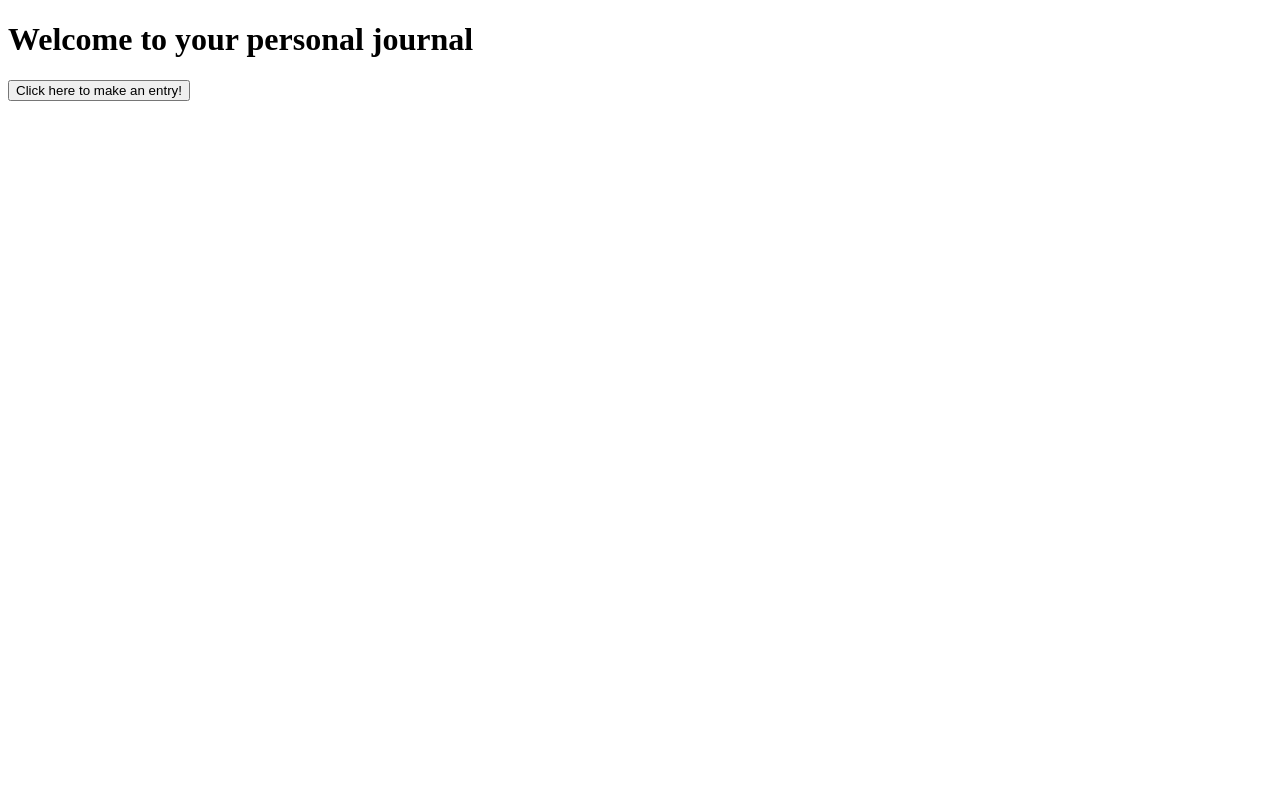
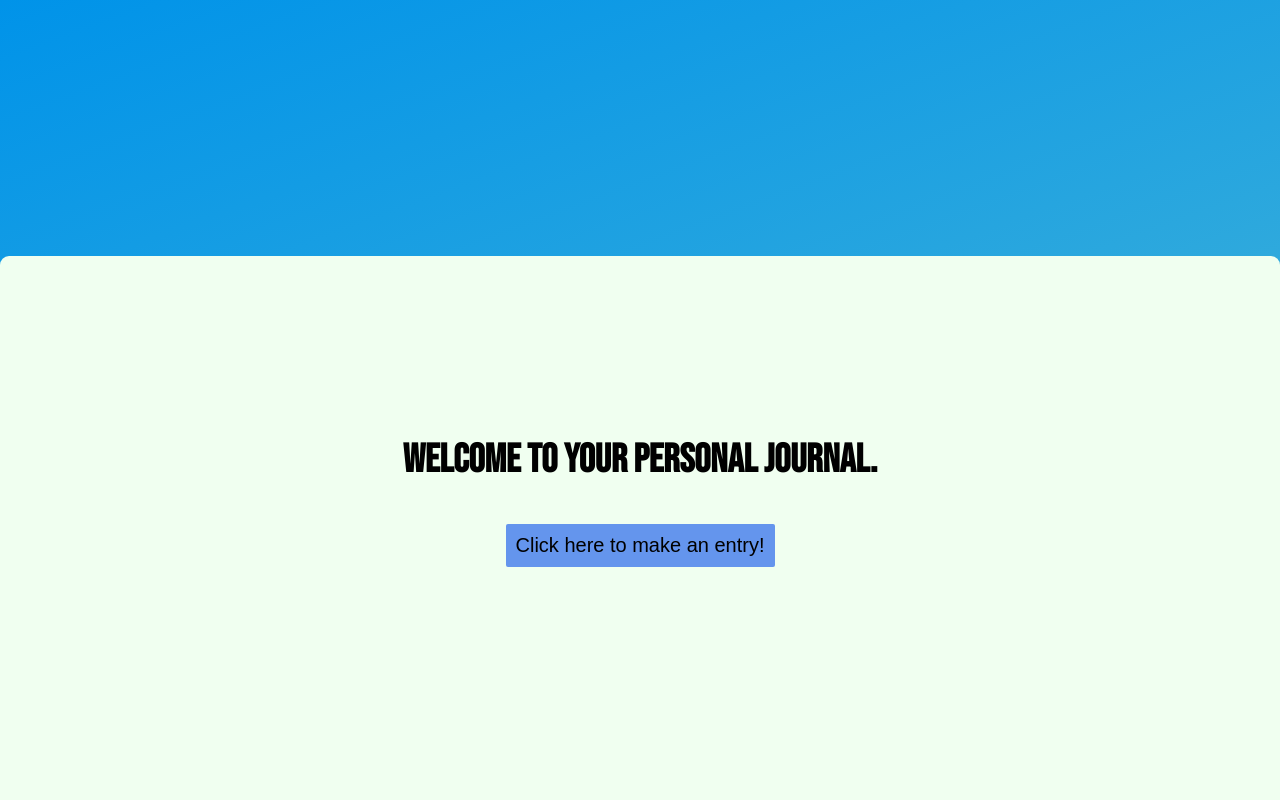
Before and after one commit to Lizzyrho21/Journal_Entry, a plain HTML site: page journal.html in a window 1280 px wide. Shown: the top 800 px of the page. Drawn offline with Linux system fonts and the light colour scheme.

Commit message:
Finished main JS and added some CSS

```diff
--- a/journal.html
+++ b/journal.html
@@ -8,9 +8,11 @@
     <title>Journal Entry</title>
 </head>
 <body>
-    <h1>Welcome to your personal journal</h1>
+    <div class="container">
+    <h1>Welcome to your personal journal.</h1>
     <button id="btn-entry" type="button">Click here to make an entry!</button>
     <div id='journal-entry'></div>
+</div>
     <script src="journal.js"></script>
 </body>
 </html>
--- a/journal.js
+++ b/journal.js
@@ -57,6 +57,7 @@ while(userConfidenceLevel === false) // while loop is created to force them to c
 let userWriteJournalEntry = prompt("Please write your jounal entry"); // console.log user response and it is saved in the log.
 allUserResponses.push(userWriteJournalEntry);
 
+
 // console.log(userWriteJournalEntry);
 
 
@@ -69,9 +70,7 @@ if (userPostsReflection === true)
 newObject(userJournalDate, userConfidenceLevel, userWriteJournalEntry); // calling our Newobject function to store user input data
 
 }
-else(
 
-)
                               //=======POST REFLECTION END===============/
 
 console.log(allUserResponses); // the user response are inside of the array!
@@ -137,10 +136,14 @@ getDivElement.appendChild(listElement3);
 document.getElementById("btn-entry").addEventListener("click", workingJournalEntry);
 
 
+//===================End of button/ event listener=====================//
 
 
+//==========TODO:===========//
+
 // Use a function that you implement to iterate the list of entries in the array,
-
+// a function is created
+// another array? total entries
 // and using template literals, render all of the entries in the console
 //  (Note: Log each property of each entry item. NOT full array or entry object)
 // Allow the user to continue to submit entries as long as they choose until they enter 'quit'
--- a/style.css
+++ b/style.css
@@ -0,0 +1,55 @@
+
+@import url('https://fonts.googleapis.com/css2?family=Bebas+Neue&display=swap');
+
+*, html{
+    margin: 0;
+	padding: 0;
+ }
+body{
+    background-color: #0093E9;
+    background-image: linear-gradient(160deg, #0093E9 0%, #80D0C7 100%);
+}
+
+ .container {
+    text-align: center;
+    background-color: rgb(240,255,240);
+    padding:60px 30px;
+    margin-top:20%;
+    padding-bottom:90%;
+    border-radius: 9px;
+    height:50px;
+
+ }
+
+ .container > h1{
+     padding-top:30px;
+     margin-top:90px;
+     padding-bottom:30px;
+    font-family: Bebas Neue;
+    font-size: 40px;}
+
+
+
+#btn-entry{
+
+  margin-top:10px;
+  padding:10px;
+  background-color: cornflowerblue;
+  color:black;
+  font-size: 20px;
+  border:none;
+  border-radius: 2px;;
+
+}
+
+
+ #journal-entry > ul {
+     padding-top:30px;
+
+
+
+ }
+ #journal-entry > li {
+    font-size: 30px;
+
+ }
```
